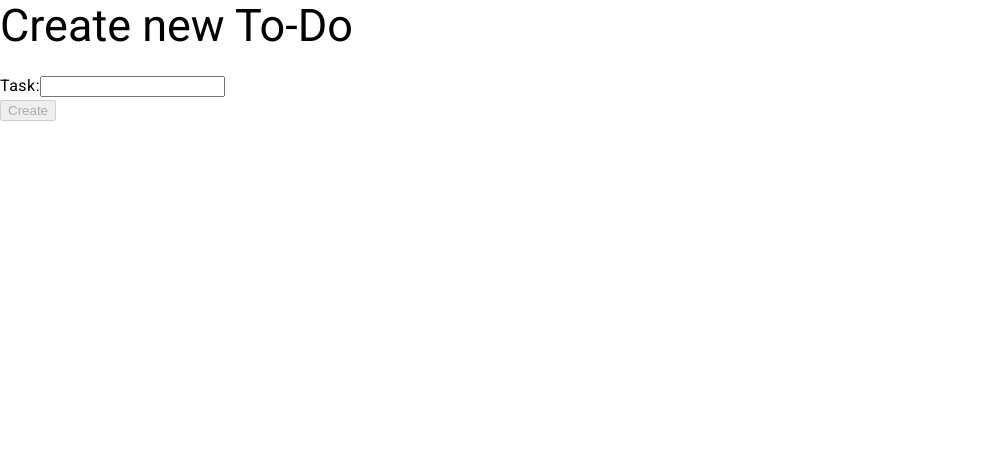
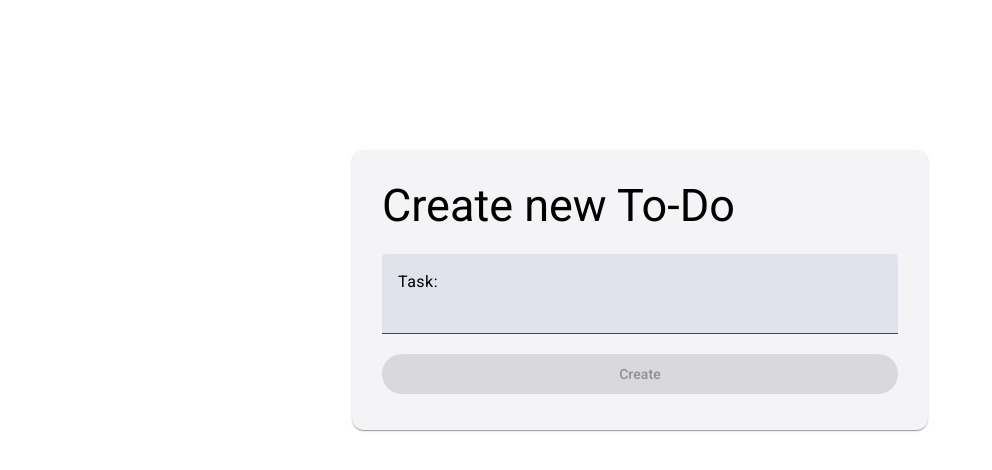
Before and after one commit to arthur-mendonca/to-do-list-sequelize-angular, an Angular app in the folder projeto_pos/: page /todos/create in a window 1280 px wide. Shown: the top 470 px of the page, without its empty margins (0-992 px from the left). Built offline with nearby package versions, Linux system fonts and the light colour scheme.

Commit message:
feat: estilizar página de criação de to-do

```diff
--- a/projeto_pos/src/app/todo-create/todo-create.component.css
+++ b/projeto_pos/src/app/todo-create/todo-create.component.css
@@ -0,0 +1,21 @@
+.mat-card-wrapper {
+  height: 35vh;
+  width: 45vw;
+  margin: 0 auto;
+
+  position: relative !important;
+  top: 150px !important;
+  overflow: auto;
+
+  padding: 30px;
+}
+
+.form-component {
+  display: flex;
+  flex-direction: column;
+}
+
+.error {
+  color: orangered;
+  font-size: 12px;
+}
--- a/projeto_pos/src/app/todo-create/todo-create.component.html
+++ b/projeto_pos/src/app/todo-create/todo-create.component.html
@@ -1,8 +1,11 @@
+<mat-card class="mat-card-wrapper">
   <h2>Create new To-Do</h2>
-<form (ngSubmit)="createTodo()" #todoForm="ngForm">
+  <form (ngSubmit)="createTodo()" #todoForm="ngForm" class="form-component">
+    <mat-form-field>
       <div>
         <label for="task">Task:</label>
         <input
+          matInput
           type="text"
           id="task"
           required
@@ -11,8 +14,19 @@
           #task="ngModel"
         />
         <div *ngIf="task.invalid && (task.dirty || task.touched)">
-      <div *ngIf="task.errors?.['required']">Task name is required.</div>
+          <div *ngIf="task.errors?.['required']" class="error">
+            Task name is required.
           </div>
         </div>
-  <button type="submit" [disabled]="todoForm.form.invalid">Create</button>
+      </div>
+    </mat-form-field>
+    <button
+      type="submit"
+      mat-raised-button
+      color="primary"
+      [disabled]="todoForm.form.invalid"
+    >
+      Create
+    </button>
   </form>
+</mat-card>
--- a/projeto_pos/src/app/todo-create/todo-create.component.ts
+++ b/projeto_pos/src/app/todo-create/todo-create.component.ts
@@ -4,11 +4,12 @@ import { Router } from "@angular/router";
 import { Todo } from "../todo.model";
 import { FormsModule } from "@angular/forms";
 import { CommonModule } from "@angular/common";
+import { MaterialModule } from "../material.module";
 
 @Component({
   selector: "app-todo-create",
   standalone: true,
-  imports: [FormsModule, CommonModule],
+  imports: [FormsModule, CommonModule, MaterialModule],
   templateUrl: "./todo-create.component.html",
   styleUrls: ["./todo-create.component.css"],
 })
```
Lines whose indentation alone changed are shown as unchanged.
